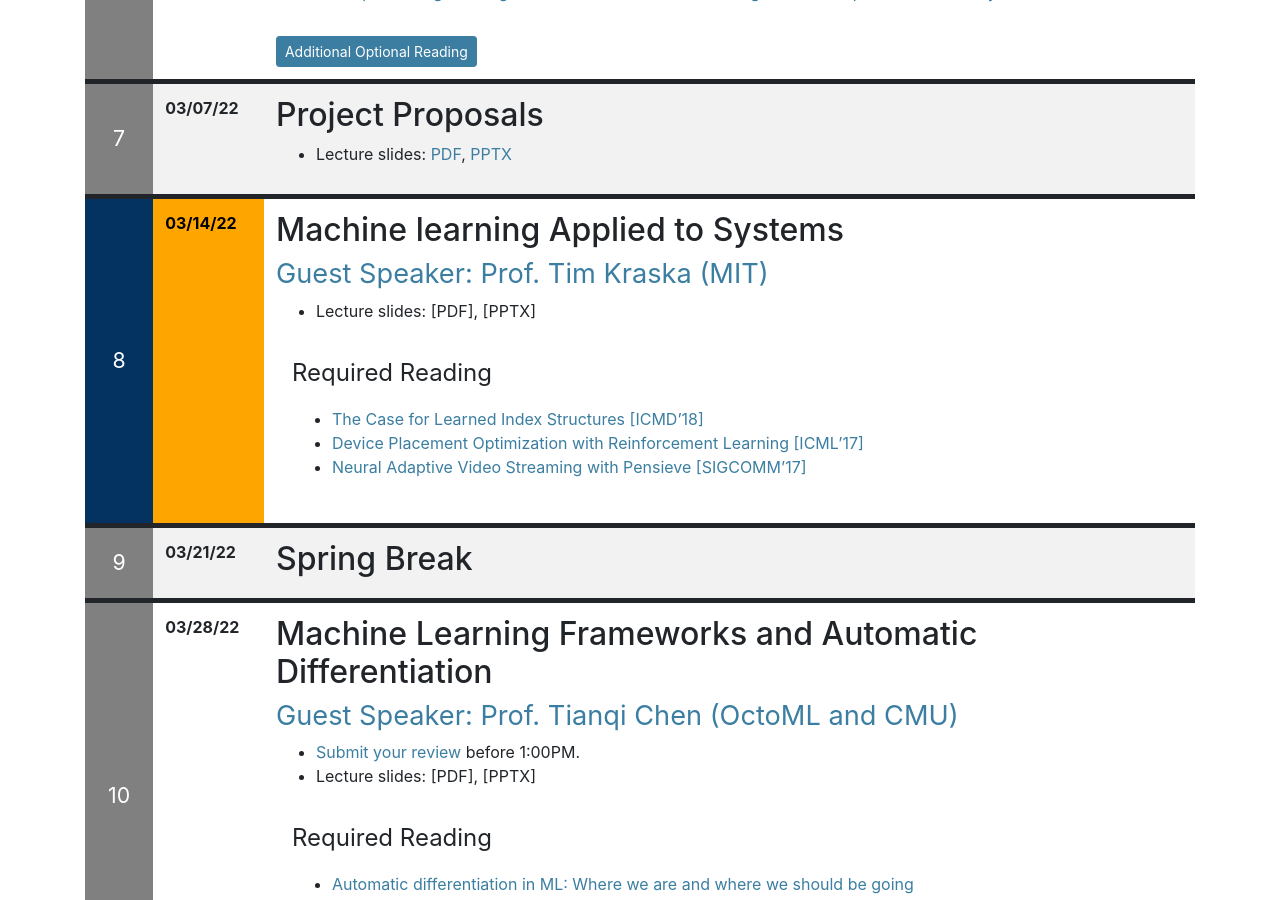
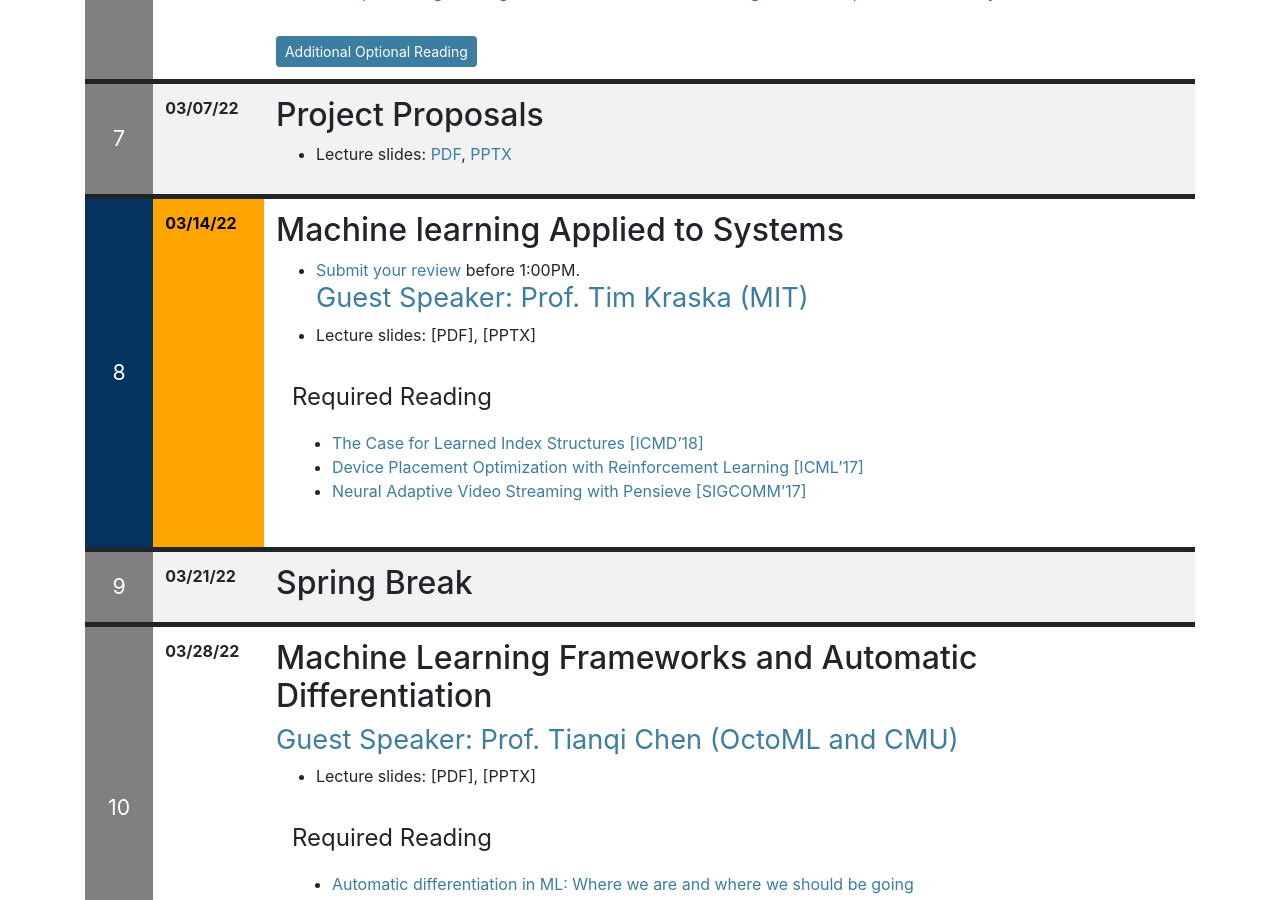
Before and after one commit to ucbrise/cs294-ai-sys-sp22, a Jekyll site: the page built from index.md, in a window 1280 px wide and 900 px high, scrolled down 3347 px. Built offline with Jekyll 4.4.1, drawn with Linux system fonts in a browser that asks for light colours; nearby versions of some CDN libraries; our own code applies the rules of GitHub Pages for plain Markdown files; part of the change alters nothing that is shown.

```diff
--- a/index.md
+++ b/index.md
@@ -210,6 +210,7 @@ This lecture will be an overview of the class, requirements, and an introduction
 {% include syllabus_entry %}
 [//]: <> (lecture 7)
 # Machine learning Applied to Systems
+* [Submit your review](https://forms.gle/NhtiFZ4GsxYuug3W6) before 1:00PM.
 ## [Guest Speaker: Prof. Tim Kraska (MIT)](https://www.csail.mit.edu/person/tim-kraska)
 
 * Lecture slides: [PDF], [PPTX]
@@ -232,7 +233,6 @@ This lecture will be an overview of the class, requirements, and an introduction
 # Machine Learning Frameworks and Automatic Differentiation
 ## [Guest Speaker: Prof. Tianqi Chen (OctoML and CMU)](https://tqchen.com)
 
-* [Submit your review](https://forms.gle/NhtiFZ4GsxYuug3W6) before 1:00PM.
 * Lecture slides: [PDF], [PPTX]
 
 <div class="reading">
```
